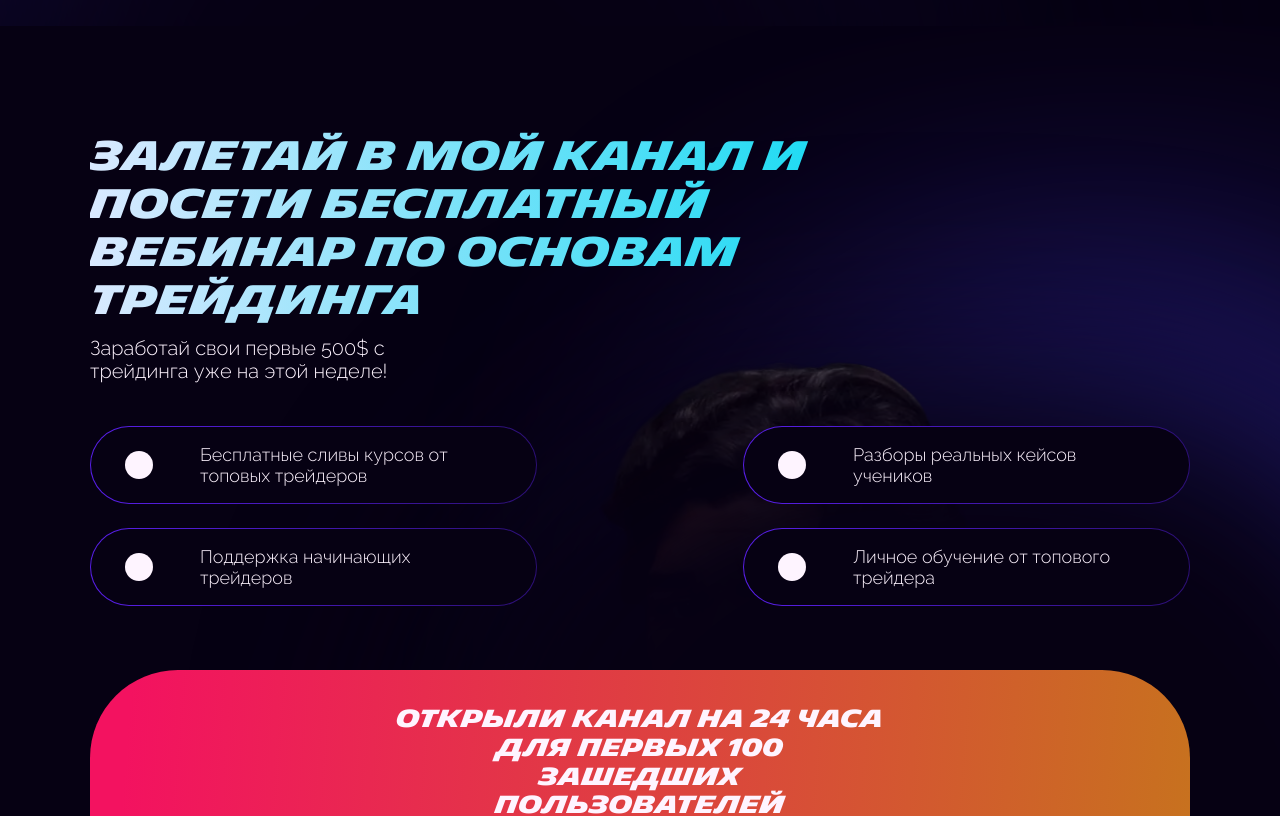
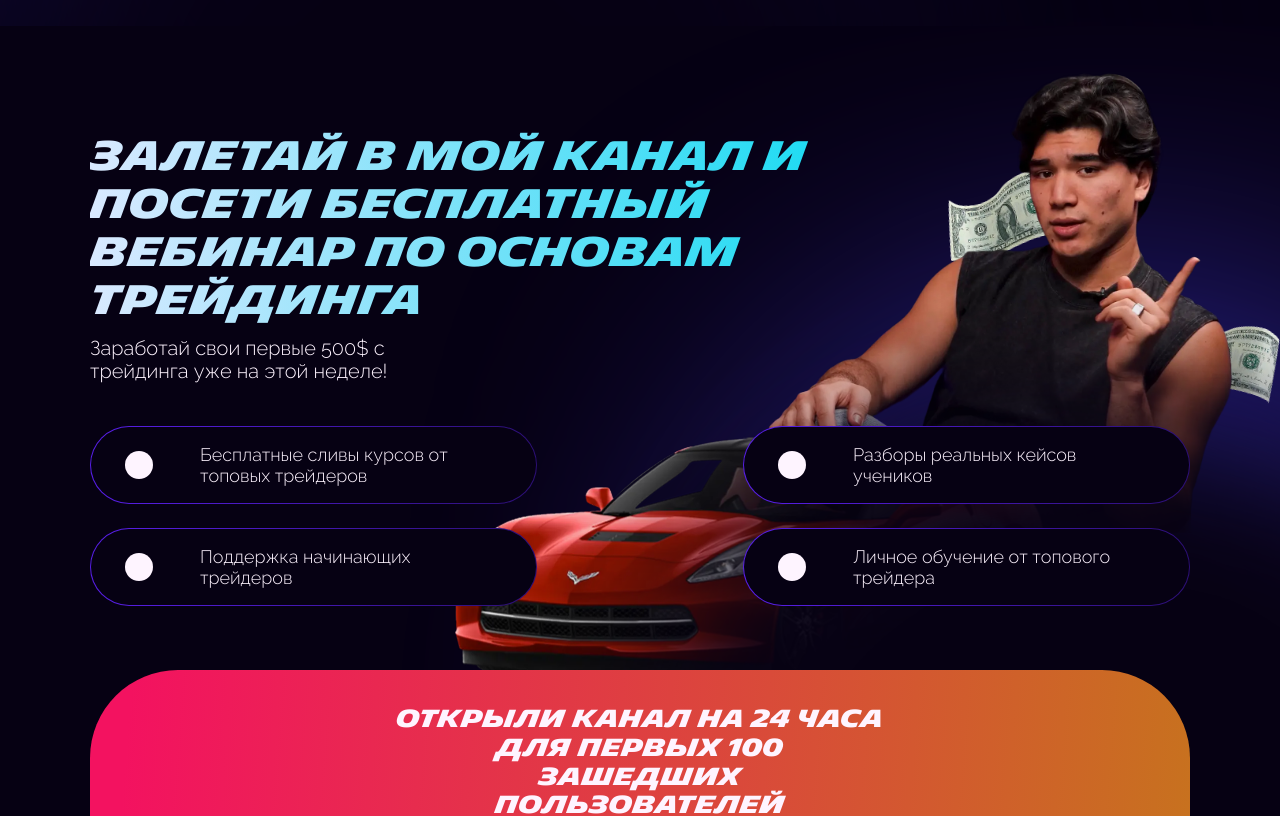
Before and after one commit to cyanidium-dev/crypto-landing, a Next.js app: page / in a window 1280 px wide. Shown: the part 6240-7056 px from the top of the page. Built offline with nearby package versions, Linux system fonts and the light colour scheme; no server answers.

Commit message:
updated cta webinar styles

```diff
--- a/src/components/homePage/ctaWebinar/CtaWebinarImages.tsx
+++ b/src/components/homePage/ctaWebinar/CtaWebinarImages.tsx
@@ -11,14 +11,40 @@ export default function CtaWebinarImages() {
         whileInView="visible"
         viewport={{ once: true }}
         variants={fadeInAnimation({ x: 100 })}
-        className="absolute -z-20 top-10 mobxl:top-[-60px] laptop:-top-[162px] -right-4 tabxl:-right-[28px] laptop:-right-[calc(-50%+550px+105px)]
-        h-[659px] laptop:h-[821px] w-auto object-cover overflow-visible"
+        className="absolute -z-20 top-0 mobxl:top-[-60px] laptop:-top-[162px] left-[calc(50%-204px)] tabxl:left-auto tabxl:right-[-28px] laptop:-right-[calc(-50%+550px+105px)]
+        h-[659px] laptop:h-[821px] w-full object-cover overflow-visible"
       >
+        <Image
+          src="/images/backgrounds/banknote.webp"
+          alt="banknote"
+          width={402}
+          height={402}
+          className="absolute top-[330px] tabxl:top-[260px] left-[calc(50%-150px)] mobxl:left-[90px] tabxl:left-auto tabxl:right-[200px] z-[5] tabxl:-z-[10] w-[144px]
+          tabxl:w-[175px] h-auto tabxl:rotate-[-10deg]"
+        />
+        <Image
+          src="/images/backgrounds/banknote.webp"
+          alt="banknote"
+          width={402}
+          height={402}
+          className="absolute top-[130px] tabxl:top-[400px] left-[calc(50%+40px)] mobxl:left-[290px] tabxl:left-auto tabxl:-right-3 z-[-5] w-[144px]
+          tabxl:w-[175px] h-auto rotate-[0deg] tabxl:rotate-[20deg]"
+        />
         <Image
           src="/images/contentImages/ctaWebinarMan.webp"
           alt="man"
           width={1342}
           height={1671}
+          className="w-auto h-[659px] object-cover overflow-visible tabxl:ml-auto"
+        />
+      </motion.div>
+
+      <motion.div className="hidden tabxl:block absolute -z-[10] top-[400px] right-[calc(50%-407px)] w-[593px] h-[255px]">
+        <Image
+          src="/images/backgrounds/car.webp"
+          alt="man"
+          width={1187}
+          height={1511}
           className="w-full h-auto"
         />
       </motion.div>
@@ -35,8 +61,8 @@ export default function CtaWebinarImages() {
        rounded-full bg-purple blur-[150px] supports-[backdrop-filter]:blur-[150px] will-change-transform"
       ></div>
       <div
-        className="absolute -z-10 top-[314px] tabxl:top-[246px] laptop:top-[310px] right-[-192px] laptop:right-[calc(50%-870px)] desk:right-[calc(50%-920px)] w-[815px] laptop:w-[1124px]
-        h-[942px] rotate-[103deg] laptop:rotate-0 rounded-full bg-black blur-[69px] tabxl:blur-[90px] supports-[backdrop-filter]:blur-[69px] supports-[backdrop-filter]:tabxl:blur-[90px] will-change-transform"
+        className="absolute -z-10 top-[314px] tabxl:top-[246px] laptop:top-[310px] right-[-192px] laptop:right-[calc(50%-870px)] desk:right-[calc(50%-920px)] w-[815px]
+        h-[942px] rotate-[103deg] rounded-full bg-black blur-[69px] supports-[backdrop-filter]:blur-[69px] will-change-transform"
       ></div>
     </>
   );
--- a/src/components/homePage/hero/HeroImages.tsx
+++ b/src/components/homePage/hero/HeroImages.tsx
@@ -57,7 +57,7 @@ export default function HeroImages() {
         initial="hidden"
         whileInView="visible"
         viewport={{ once: true }}
-        variants={fadeInAnimation({ x: 120, duration: 1.5, delay: 2.4 })}
+        variants={fadeInAnimation({ scale: 0.9, duration: 1.5, delay: 2.4 })}
         className="absolute top-[78px] tabxl:top-[65px] left-[calc(50%-232px)] tabxl:left-auto tabxl:right-[2px] -z-[35] rotate-[3.4deg] w-[489px] h-[364px]"
       >
         <Image
--- a/src/components/shared/bulletedListItem/BulletedListItem.tsx
+++ b/src/components/shared/bulletedListItem/BulletedListItem.tsx
@@ -1,5 +1,4 @@
 "use client";
-import React from "react";
 import { motion } from "framer-motion";
 
 interface BenefitItemProps {
```
Also changed, not shown: src/helpers/animation.ts (+0 -17 lines), public/images/backgrounds/banknote.webp (added), public/images/backgrounds/car.webp (added).
